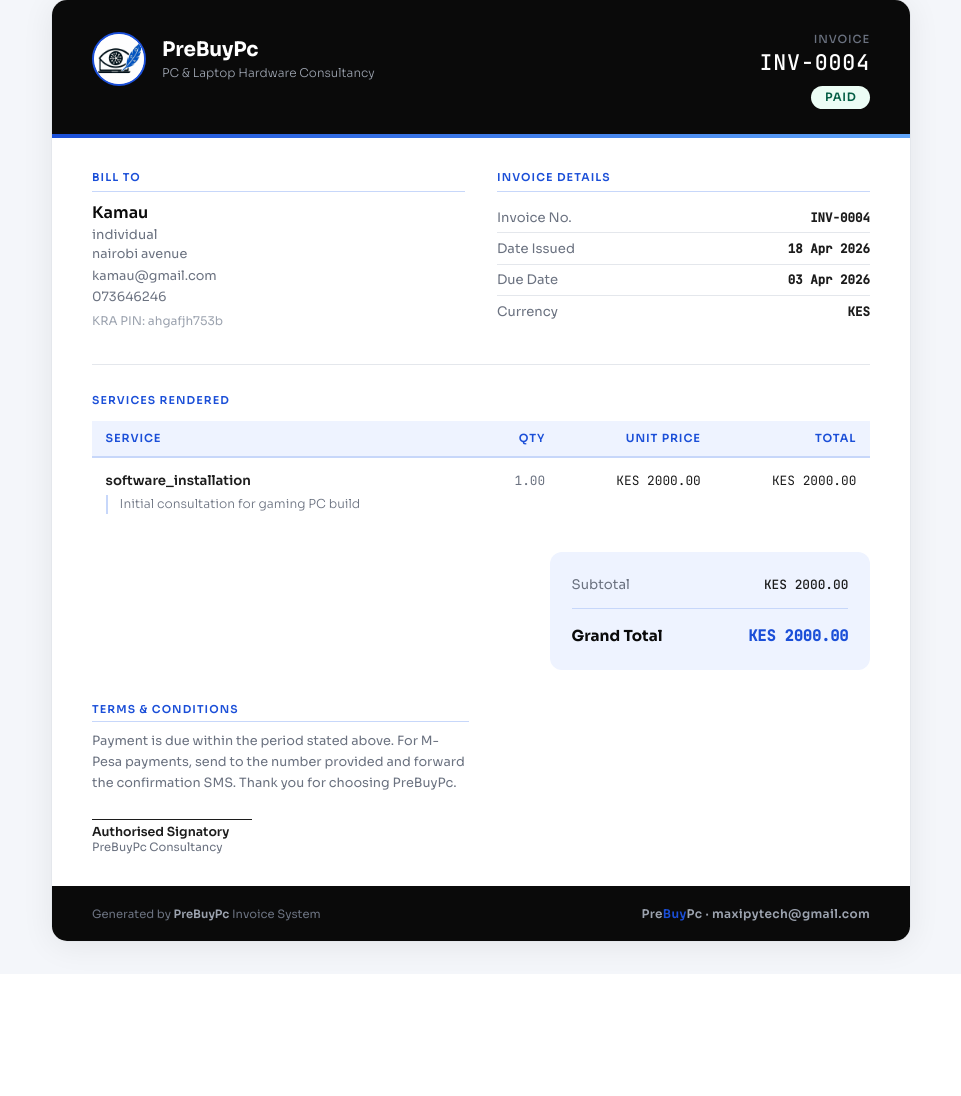
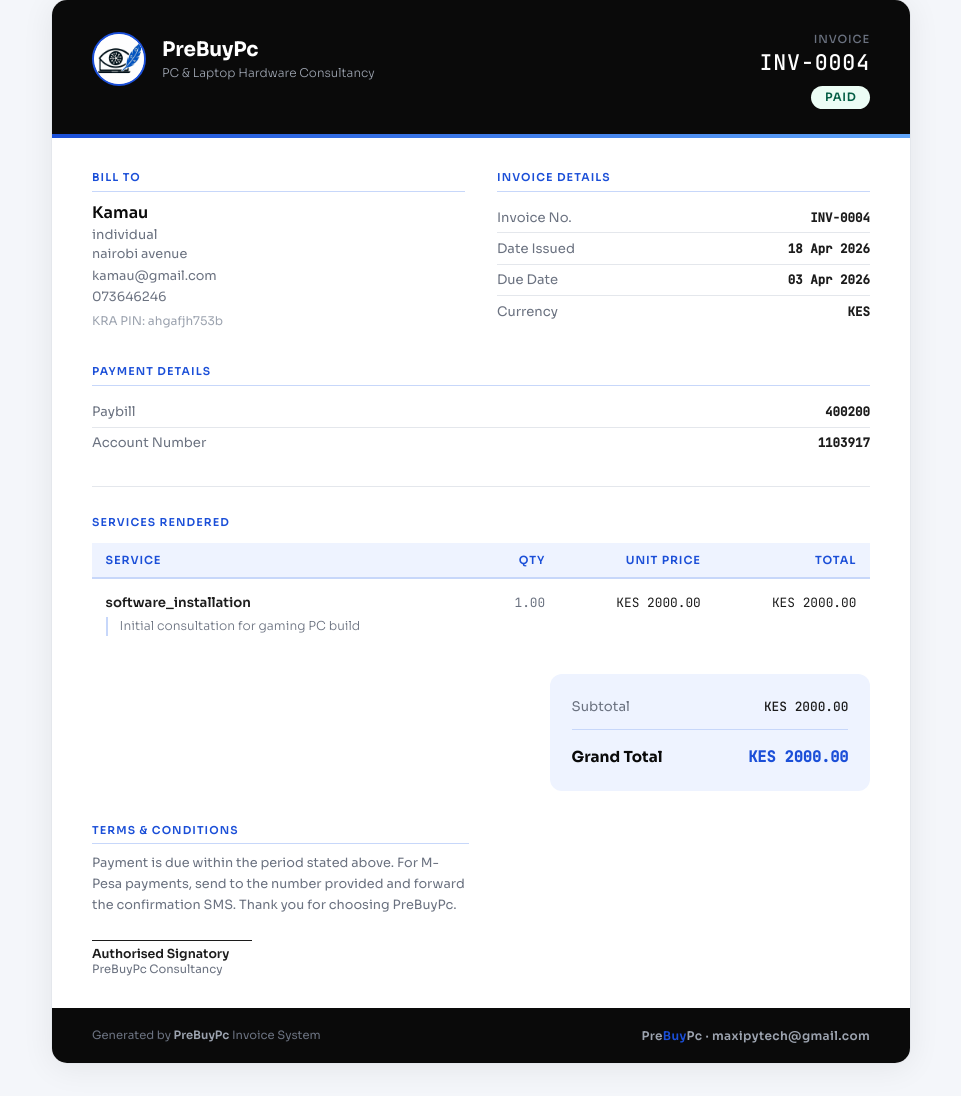
Before and after one commit to cliomaxin/PreBuyPc-Invoice-System, a Django app: page /invoice/accd5485-ee7c-4f34-af61-45a17eba96ba/ in a window 1280 px wide. Shown: the part 90-1186 px from the top of the page, without its empty margins (159-1120 px from the left). Before the commit the page ends 1055 px from the top, so only its background shows below. Run offline with Django 5.2, Linux system fonts and the light colour scheme; data comes from the database, SQL or seed files in the repository.

Commit message:
feat: add payment details section to invoice template

```diff
--- a/Templates/Invoice/invoice_detail.html
+++ b/Templates/Invoice/invoice_detail.html
@@ -649,6 +649,18 @@
 
       </div>
 
+      <div class="info-block" style="margin-bottom:1.75rem;">
+        <div class="section-label">Payment Details</div>
+        <div class="meta-row">
+          <span class="meta-key">Paybill</span>
+          <span class="meta-val">400200</span>
+        </div>
+        <div class="meta-row">
+          <span class="meta-key">Account Number</span>
+          <span class="meta-val">1103917</span>
+        </div>
+      </div>
+
       <div class="divider"></div>
 
       <!-- Line Items -->
```
